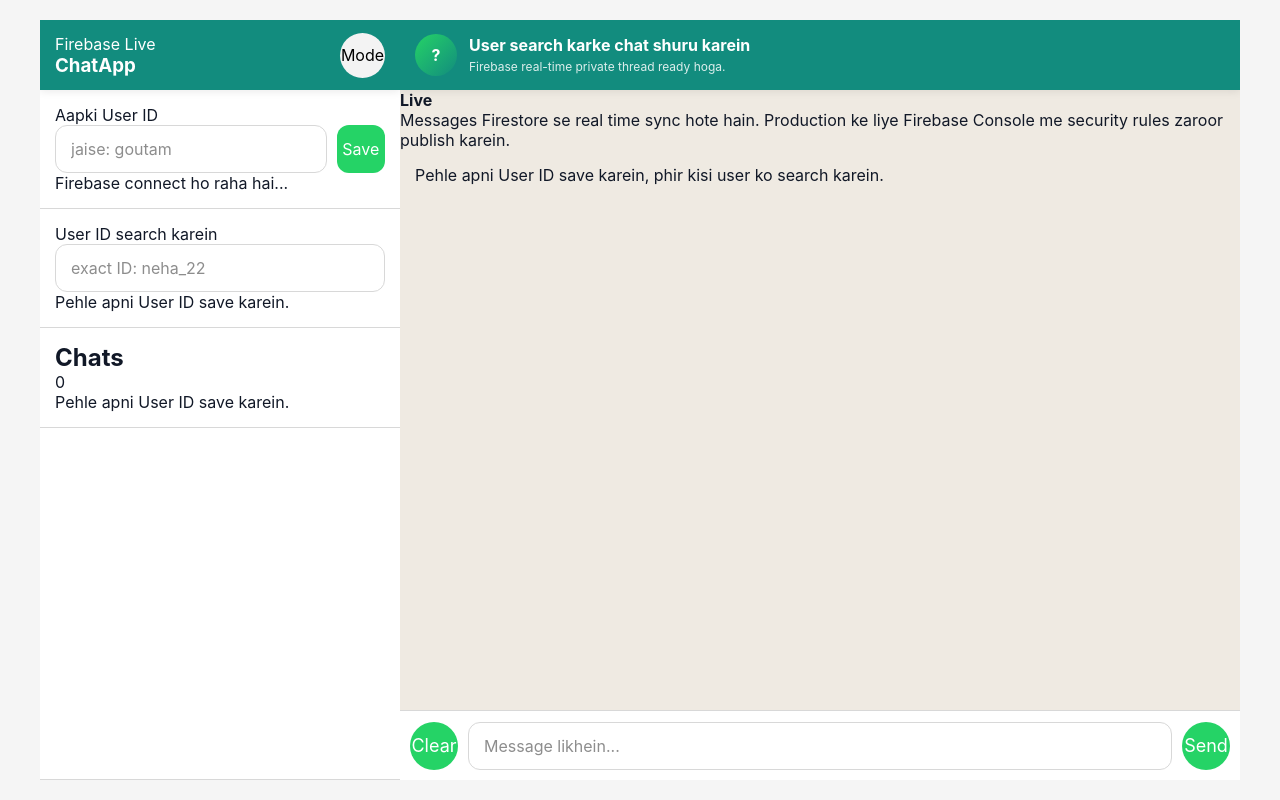
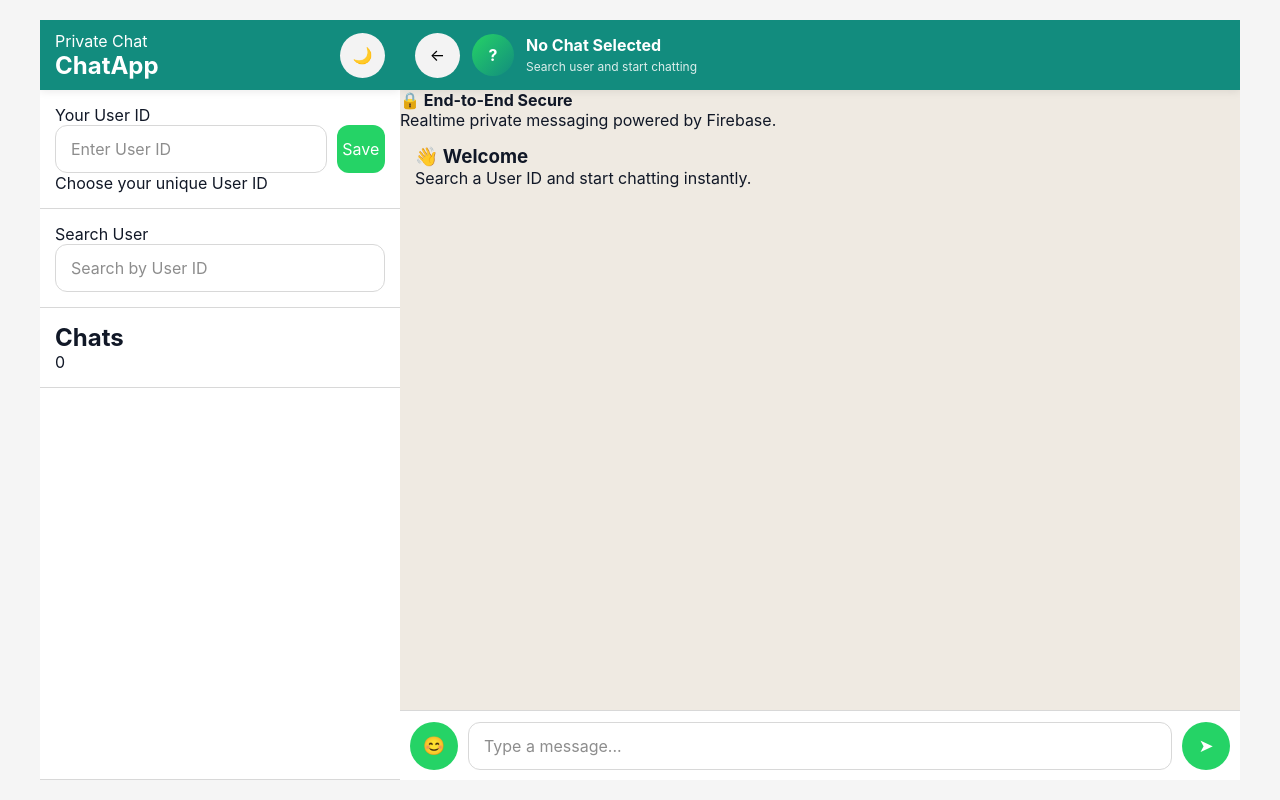
Before and after one commit to creatorsyt10-stack/wh-chat, a plain HTML site: page index.html in a window 1280 px wide. Drawn offline with Linux system fonts and the light colour scheme; no server answers.

Commit message:
Update index.html

```diff
--- a/index.html
+++ b/index.html
@@ -1,72 +1,320 @@
-<!doctype html>
-<html lang="hi">
+<!DOCTYPE html>
+<html lang="en">
+
 <head>
-    <meta charset="utf-8" />
-    <meta name="viewport" content="width=device-width, initial-scale=1" />
-    <title>Private Chat</title>
-    <link rel="stylesheet" href="./styles.css" />
+
+<meta charset="UTF-8">
+
+<meta name="viewport" content="width=device-width, initial-scale=1.0, maximum-scale=1.0">
+
+<title>ChatApp</title>
+
+<link rel="stylesheet" href="styles.css">
+
+<meta name="theme-color" content="#128C7E">
+
 </head>
+
 <body>
-    <main class="app-shell">
-      <aside class="sidebar" aria-label="Chats">
-        <section class="topbar">
+
+<div class="app-shell">
+
+<!-- Sidebar -->
+
+<aside class="sidebar" id="sidebar">
+
+<!-- Header -->
+
+<div class="topbar">
+
 <div>
-            <p class="eyebrow">Firebase Live</p>
+
+<p class="eyebrow">Private Chat</p>
+
 <h1>ChatApp</h1>
+
 </div>
-          <button class="icon-button" id="themeToggle" type="button" aria-label="Theme badle" title="Theme">Mode</button>
+
+<button id="themeToggle" class="icon-button">
+
+🌙
+
+</button>
+
+</div>
+
+<!-- User Login -->
+
+<div class="panel">
+
+<label>Your User ID</label>
+
+<div class="input-row">
+
+<input
+id="currentUser"
+type="text"
+placeholder="Enter User ID">
+
+<button id="saveUser">
+
+Save
+
+</button>
+
+</div>
+
+<p id="identityStatus" class="hint">
+
+Choose your unique User ID
+
+</p>
+
+</div>
+
+<!-- Search -->
+
+<div class="panel">
+
+<label>Search User</label>
+
+<input
+
+id="searchUser"
+
+type="search"
+
+placeholder="Search by User ID"
+
+autocomplete="off"
+
+spellcheck="false"
+
+disabled
+
+>
+
+<div
+
+id="searchResults"
+
+class="list">
+
+</div>
+
+</div>
+
+<!-- Chat List -->
+
+<section class="panel chats-panel">
+
+<div class="section-heading">
+
+<h2>
+
+Chats
+
+</h2>
+
+<span id="chatCount">
+
+0
+
+</span>
+
+</div>
+
+<div
+
+id="chatList"
+
+class="list">
+
+</div>
+
 </section>
 
-        <section class="panel">
-          <label for="currentUser">Aapki User ID</label>
-          <div class="input-row">
-            <input id="currentUser" type="text" autocomplete="off" spellcheck="false" placeholder="jaise: goutam" />
-            <button id="saveUser" type="button">Save</button>
+</aside>
+
+<!-- Chat Screen -->
+
+<section
+
+class="chat-pane"
+
+id="chatPane">
+
+<header class="chat-header">
+
+<button
+
+id="backBtn"
+
+class="icon-button">
+
+←
+
+</button>
+
+<div
+
+class="avatar"
+
+id="activeAvatar">
+
+?
+
 </div>
-          <p id="identityStatus" class="hint">Firebase connect ho raha hai...</p>
+
+<div>
+
+<p id="activeName">
+
+No Chat Selected
+
+</p>
+
+<span id="activeMeta">
+
+Search user and start chatting
+
+</span>
+
+</div>
+
+</header>
+<!-- Privacy Notice -->
+
+<div class="privacy-strip">
+
+<div>
+
+<strong>🔒 End-to-End Secure</strong>
+
+<p>
+Realtime private messaging powered by Firebase.
+</p>
+
+</div>
+
+</div>
+
+<!-- Messages -->
+
+<div class="messages" id="messages">
+
+<div class="empty-state">
+
+<h3>👋 Welcome</h3>
+
+<p>
+
+Search a User ID and start chatting instantly.
+
+</p>
+
+</div>
+
+</div>
+
+<!-- Message Box -->
+
+<form class="composer" id="composer">
+
+<button
+
+type="button"
+
+class="icon-button"
+
+id="emojiBtn">
+
+😊
+
+</button>
+
+<input
+
+id="messageInput"
+
+type="text"
+
+placeholder="Type a message..."
+
+autocomplete="off"
+
+disabled
+
+>
+
+<button
+
+id="sendMessage"
+
+type="submit"
+
+disabled>
+
+➤
+
+</button>
+
+</form>
+
 </section>
 
-        <section class="panel">
-          <label for="searchUser">User ID search karein</label>
-          <input id="searchUser" type="search" placeholder="exact ID: neha_22" autocomplete="off" spellcheck="false" disabled />
-          <div id="searchResults" class="list" aria-live="polite"></div>
-        </section>
-
-        <section class="panel chats-panel">
-          <div class="section-heading">
-            <h2>Chats</h2>
-            <span id="chatCount">0</span>
-          </div>
-          <div id="chatList" class="list"></div>
-        </section>
-      </aside>
-
-      <section class="chat-pane" aria-label="Private chat">
-        <header class="chat-header">
-          <div class="avatar" id="activeAvatar">?</div>
-          <div>
-            <p id="activeName">User search karke chat shuru karein</p>
-            <span id="activeMeta">Firebase real-time private thread ready hoga.</span>
-          </div>
-        </header>
-
-        <div class="privacy-strip">
-          <strong>Live</strong>
-          <p>Messages Firestore se real time sync hote hain. Production ke liye Firebase Console me security rules zaroor publish karein.</p>
 </div>
 
-        <div class="messages" id="messages" aria-live="polite"></div>
+<!-- Firebase -->
 
-        <form class="composer" id="composer">
-          <button class="icon-button danger" type="button" id="clearChat" aria-label="Chat clear karein" title="Chat clear karein">Clear</button>
-          <input id="messageInput" type="text" placeholder="Message likhein..." autocomplete="off" disabled />
-          <button id="sendMessage" type="submit" disabled>Send</button>
-        </form>
-      </section>
-    </main>
 <script src="https://www.gstatic.com/firebasejs/10.12.5/firebase-app-compat.js"></script>
+
 <script src="https://www.gstatic.com/firebasejs/10.12.5/firebase-auth-compat.js"></script>
+
 <script src="https://www.gstatic.com/firebasejs/10.12.5/firebase-firestore-compat.js"></script>
+
+<!-- Mobile Navigation -->
+
+<script>
+
+const sidebar=document.getElementById("sidebar");
+
+const chatPane=document.getElementById("chatPane");
+
+const backBtn=document.getElementById("backBtn");
+
+if(window.innerWidth<768){
+
+chatPane.style.display="none";
+
+}
+
+window.openChat=function(){
+
+if(window.innerWidth<768){
+
+sidebar.style.display="none";
+
+chatPane.style.display="flex";
+
+backBtn.style.display="flex";
+
+}
+
+}
+
+backBtn.onclick=function(){
+
+sidebar.style.display="flex";
+
+chatPane.style.display="none";
+
+}
+
+</script>
+
 <script src="./app.js"></script>
+
 </body>
+
 </html>
```
Lines whose indentation alone changed are shown as unchanged.
